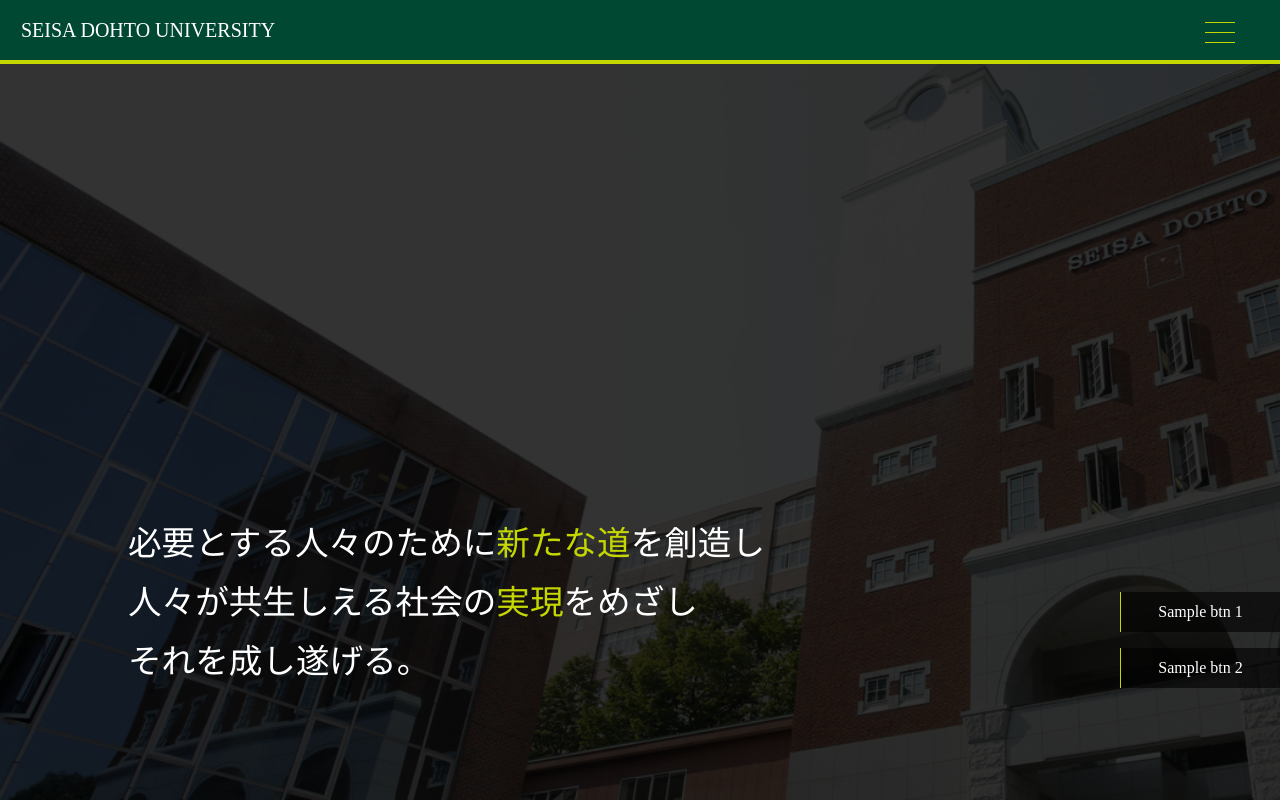
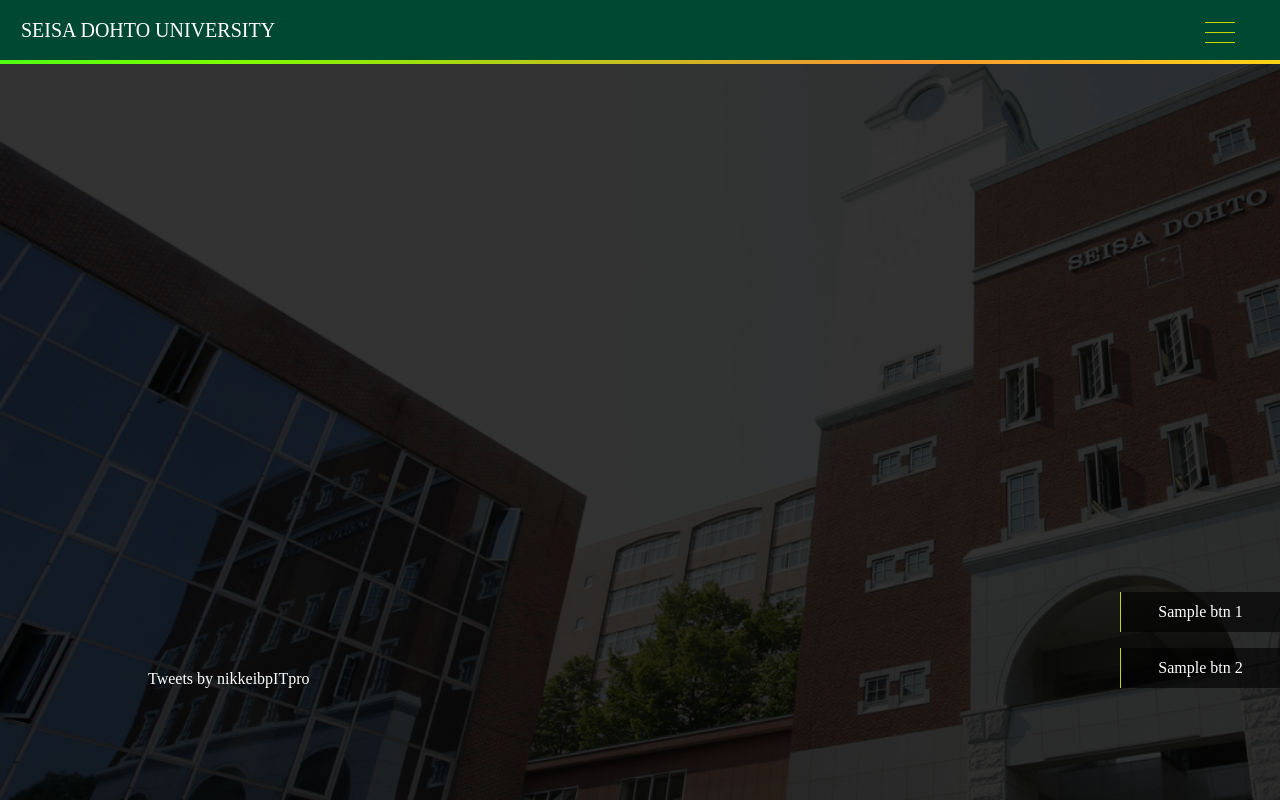
Before and after one commit to Oda-Yuhei/seisadohto_top_page, a plain HTML site: page index.html in a window 1280 px wide. Drawn offline with nearby package versions, Linux system fonts and the light colour scheme.

Commit message:
Update index.html

```diff
--- a/index.html
+++ b/index.html
@@ -3,12 +3,42 @@
   <head>
     <meta charset="UTF-8">
     <meta name="viewport" content="width=device-width, initial-scale=1.0">
-    <title>Document</title>
+    <title>星槎道都大学/オンライン授業</title>
     <style>
+      .gradient-border {
+        --borderWidth: 4px;
+        background: #1D1F20;
+        position: relative;
+      }
+      .gradient-border:after {
+        content: '';
+        position: absolute;
+        top: calc(-1 * var(--borderWidth));
+        left: calc(-1 * var(--borderWidth));
+        height: calc(100% + var(--borderWidth) * 2);
+        width: calc(100% + var(--borderWidth) * 2);
+        background: linear-gradient(60deg, #f79533, #32CD32, #c4d700, #00FF3B, #7CFC00, #f79533, #FFFF00);
+        z-index: -1;
+        animation: animatedgradient 3s ease alternate infinite;
+        background-size: 300% 300%;
+      }
+      @keyframes animatedgradient {
+        0% {
+          background-position: 0% 50%;
+        }
+        50% {
+          background-position: 100% 50%;
+        }
+        100% {
+          background-position: 0% 50%;
+        }
+      }
+
+
       html,body{height:100%; width:100%; margin:0; padding:0;}
       header { position:fixed;  top:0;  left:0;  width:100%;z-index: 3;}
       #rogo {font-size:20px;  font-family: "ＭＳ Ｐ明朝","ＭＳ 明朝",serif;}
-      .header_dohto { background-color:#004831;  height:60px;  border-bottom: 4px solid #c4d700;  display:flex;  -webkit-box-pack:justify;  justify-content:space-between;  -webkit-box-align:center;  align-items:center;  padding-left:21px;  padding-right:52px;}
+      .header_dohto { background-color:#004831;  height:60px;    display:flex;  -webkit-box-pack:justify;  justify-content:space-between;  -webkit-box-align:center;  align-items:center;  padding-left:21px;  padding-right:52px;}
       a { color:white; margin: 0;  padding: 0;  font-size: 100%;  vertical-align: baseline;  background: 0 0;  text-decoration: none;  cursor:pointer;}
       section { background: url("category_image.jpg") no-repeat fixed; background-color:rgba(0,0,0,0.8);  background-size: cover; width:100%; height:100%;  z-index: 2;  overflow: hidden}
       .section_layout{ background-color: rgba(0,0,0,0.8); height:100%; width:100%;}
@@ -18,7 +48,7 @@
       .btn-inner:hover{margin-left: 0px;}
       .p-btn{ font-size:16px; background-image: none;  font-weight:lighter;  font-family: "ＭＳ Ｐ明朝","ＭＳ 明朝",serif; }
       .conteiner{margin-right:10%; margin-left:10%; padding-top:0; padding-bottom:14%; width:80%; height:86%; display:flex; align-items: flex-end;}
-      .content{display:flex;  justify-content: end;  flex-direction:column; width:60%;}
+      .content{display:flex;  justify-content: end;  flex-direction:column; width:60%;  padding-left:20px;}
       h1{font-size:4.2vh;  font-family:"YuMincho";  color:white; font-weight:100; margin:5px 0 5px 0; white-space: nowrap; width:auto;}
       span{color:#c4d700;}
       /* 以下ハンバーガーメニュー */
@@ -44,12 +74,14 @@
   </head>
   <body style="background-color:rgb(0, 0, 0)">
     <header>
-      <div class="header_dohto">
+      <div class="header_dohto gradient-border" id="box">
           <a href="">
             <p id="rogo">SEISA DOHTO UNIVERSITY</p>
           </a>
       </div>
     </header>
+
+
     <div class="hamburger">
       <span></span>
       <span></span>
@@ -64,6 +96,9 @@
         <li><a href="#">Menu5</a></li>
       </ul>
     </nav>
+
+
+
     <section>
       <div class="section_layout">
         <div class="btn-block">
@@ -80,15 +115,16 @@
         </div>
         <div class="conteiner">
           <div class="content">
-            <h1>必要とする人々のために<span>新たな道</span>を創造し</h1>
-            <h1>人々が共生しえる社会の<span>実現</span>をめざし</h1>
-            <h1>それを成し遂げる。</h1>
+            <a class="twitter-timeline" data-height="250" data-theme="dark" data-chrome=”noborders” data-chrome=”noheader” data-chrome="nofooter" data-chrome=”transparent”  href="https://twitter.com/nikkeibpITpro?ref_src=twsrc%5Etfw">Tweets by nikkeibpITpro</a> <script async src="https://platform.twitter.com/widgets.js" charset="utf-8"></script>
           </div>
         </div>
       </div>
     </section>
     <footer>
+
     </footer>
+
+
 
     <script src="https://code.jquery.com/jquery-3.3.1.min.js"
       integrity="sha256-FgpCb/KJQlLNfOu91ta32o/NMZxltwRo8QtmkMRdAu8="
```
